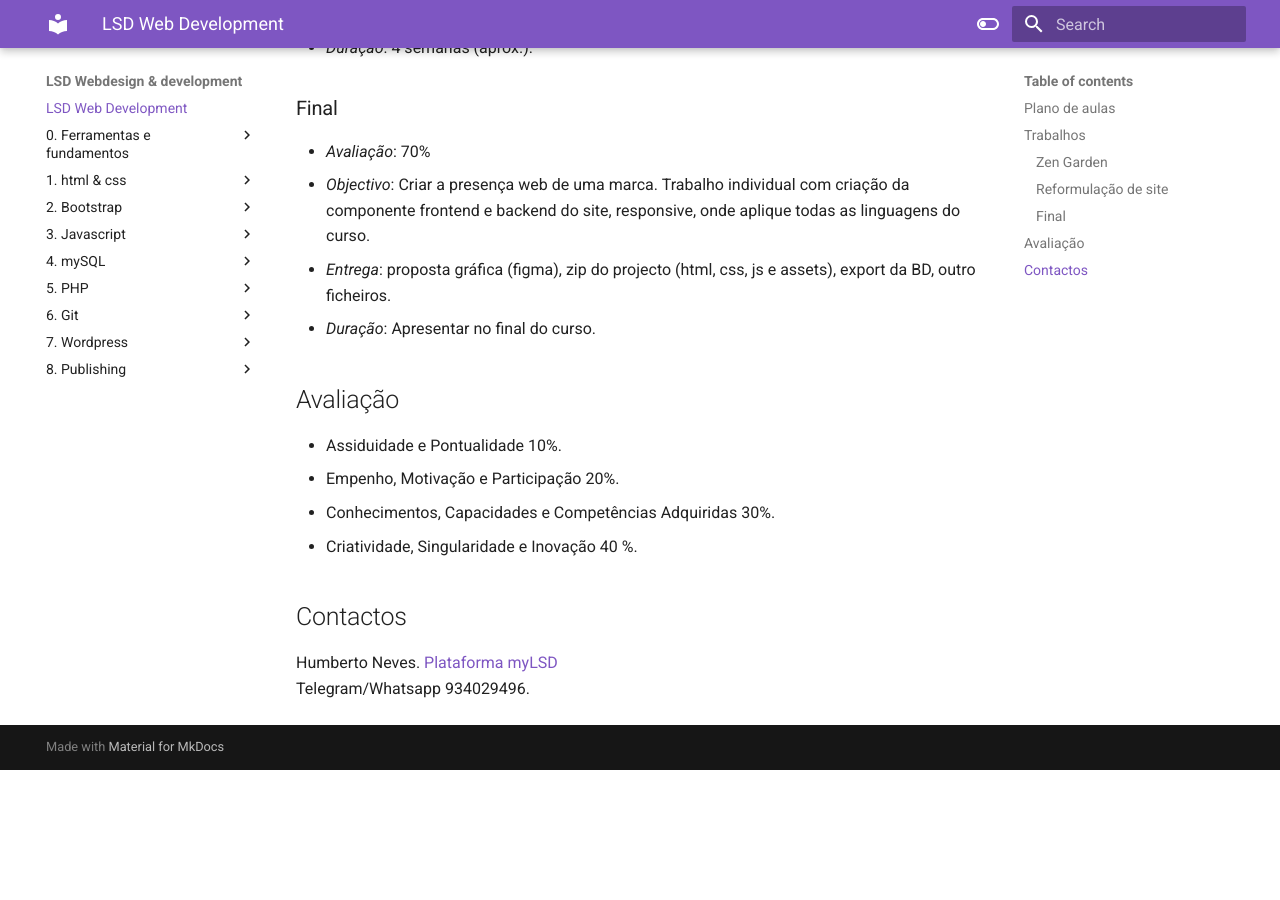
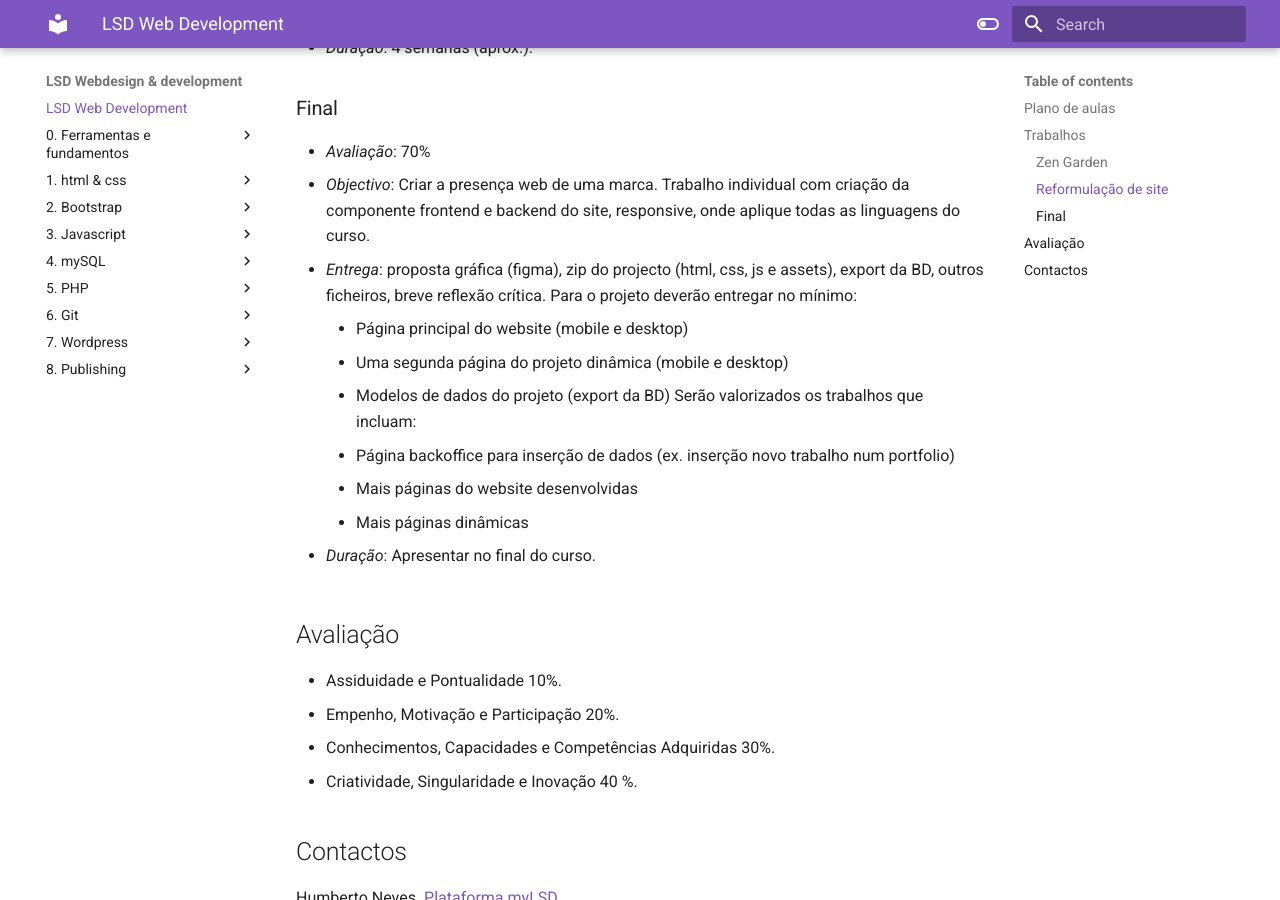
Before and after one commit to hjneves/lsd-docs, an MkDocs documentation site: the page built from docs/index.md, in a window 1280 px wide and 900 px high, scrolled down 1469 px. Built offline with MkDocs 1.6.1 and Material for MkDocs 9.7.7, drawn with Linux system fonts in a browser that asks for light colours; before the commit the page ends 2239 px from its top, so only the background shows below that.

Commit message:
detalhe projeto final

```diff
--- a/docs/index.md
+++ b/docs/index.md
@@ -39,7 +39,16 @@
 
 * _Avaliação_: 70%
 * _Objectivo_: Criar a presença web de uma marca. Trabalho individual com criação da componente frontend e backend do site, responsive, onde aplique todas as linguagens do curso.
-* _Entrega_: proposta gráfica (figma), zip do projecto (html, css, js e assets), export da BD, outro ficheiros.
+* _Entrega_: proposta gráfica (figma), zip do projecto (html, css, js e assets), export da BD, outros ficheiros, breve reflexão crítica.
+	Para o projeto deverão entregar no mínimo:
+	* Página principal do website (mobile e desktop)
+	* Uma segunda página do projeto dinâmica (mobile e desktop)
+	- Modelos de dados do projeto (export da BD)
+	Serão valorizados os trabalhos que incluam:
+	- Página backoffice para inserção de dados (ex. inserção novo trabalho num portfolio)
+	- Mais páginas do website desenvolvidas
+	- Mais páginas dinâmicas
+
 * _Duração_: Apresentar no final do curso.
 
 ## Avaliação
--- /dev/null
+++ b/ref-backup.txt
@@ -0,0 +1,2 @@
+main: 9015a9f3c09aee45ebe777050072fd0dc335c7eb
+main 2: 879ab614e2a76a70159b537594045bd05a1cd32d
```
